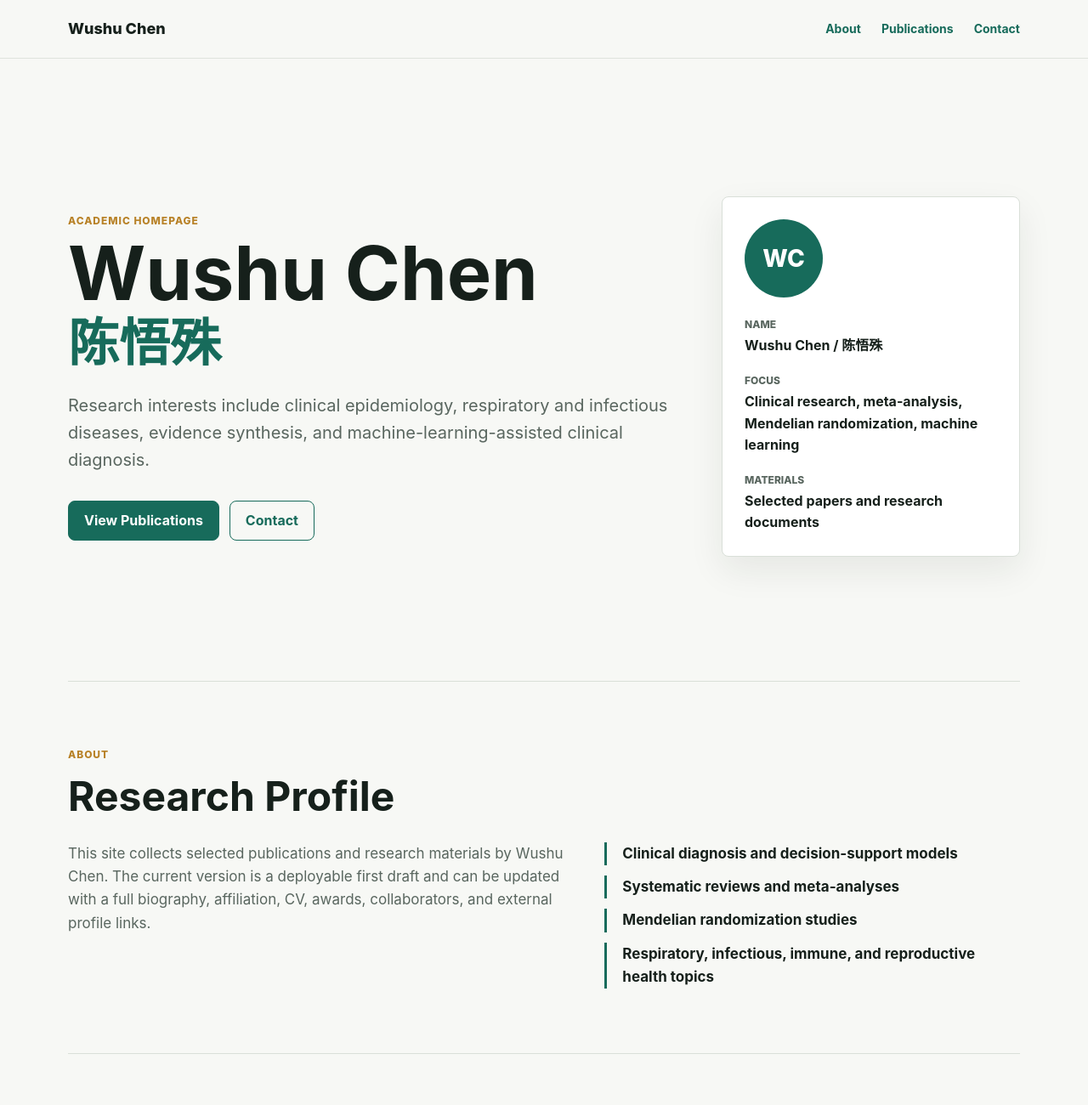
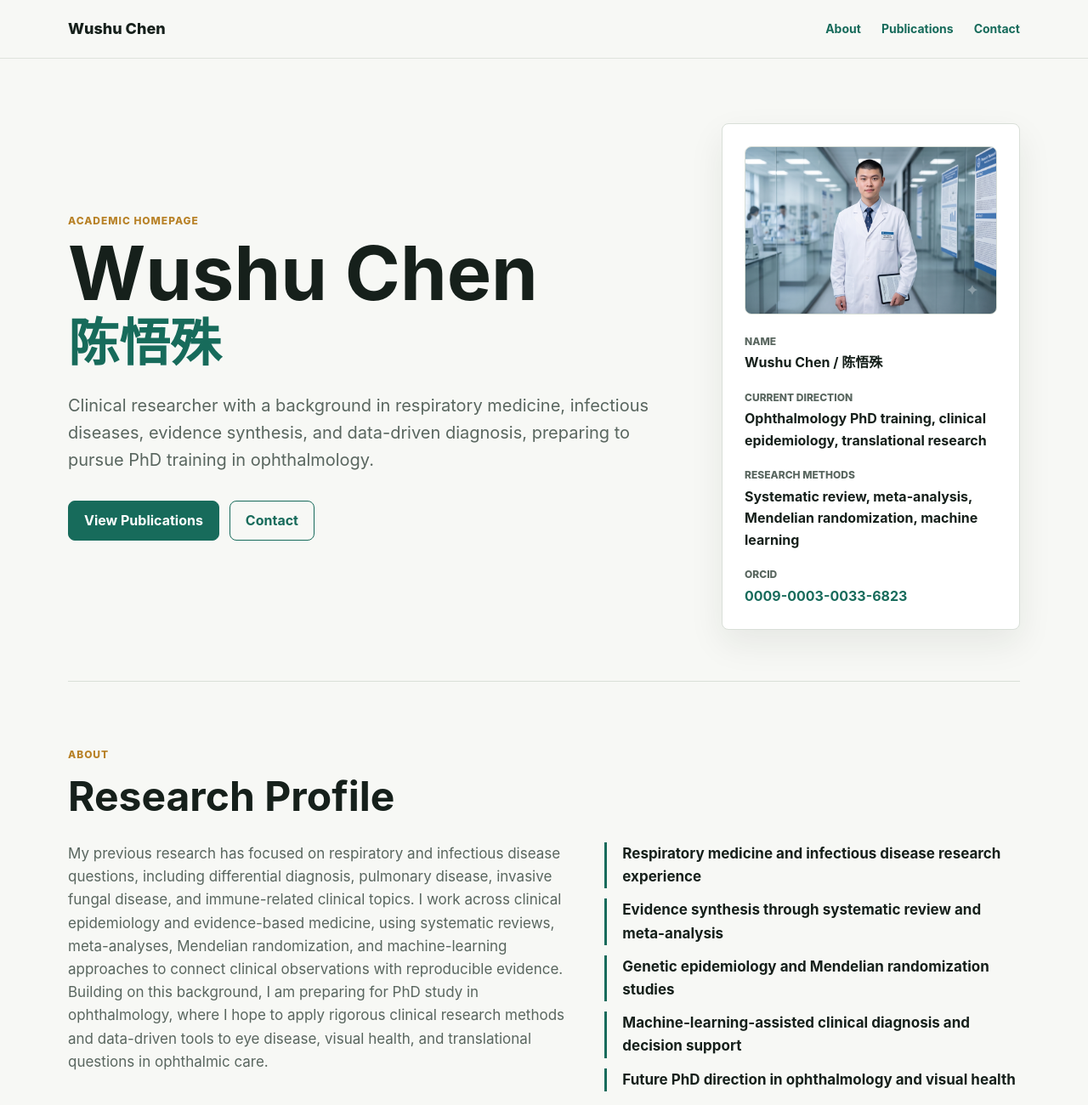
Before and after one commit to wuwususu/personal-academic-homepage, a plain HTML site: page index.html in a window 1280 px wide. Shown: the top 1300 px of the page at 85% size. Drawn offline with Linux system fonts and the light colour scheme.

Commit message:
Update profile photo and research profile

```diff
--- a/index.html
+++ b/index.html
@@ -28,8 +28,8 @@
           <p class="eyebrow">Academic Homepage</p>
           <h1>Wushu Chen <span>陈悟殊</span></h1>
           <p class="lead">
-            Research interests include clinical epidemiology, respiratory and infectious diseases,
-            evidence synthesis, and machine-learning-assisted clinical diagnosis.
+            Clinical researcher with a background in respiratory medicine, infectious diseases,
+            evidence synthesis, and data-driven diagnosis, preparing to pursue PhD training in ophthalmology.
           </p>
           <div class="hero-actions">
             <a class="button primary" href="#publications">View Publications</a>
@@ -37,19 +37,23 @@
           </div>
         </div>
         <aside class="profile-panel" aria-label="Profile summary">
-          <div class="avatar" aria-hidden="true">WC</div>
+          <img class="profile-photo" src="assets/profile/wushu-chen.png" alt="Portrait of Wushu Chen">
           <dl>
             <div>
               <dt>Name</dt>
               <dd>Wushu Chen / 陈悟殊</dd>
             </div>
             <div>
-              <dt>Focus</dt>
-              <dd>Clinical research, meta-analysis, Mendelian randomization, machine learning</dd>
+              <dt>Current Direction</dt>
+              <dd>Ophthalmology PhD training, clinical epidemiology, translational research</dd>
             </div>
             <div>
-              <dt>Materials</dt>
-              <dd>Selected papers and research documents</dd>
+              <dt>Research Methods</dt>
+              <dd>Systematic review, meta-analysis, Mendelian randomization, machine learning</dd>
+            </div>
+            <div>
+              <dt>ORCID</dt>
+              <dd><a href="https://orcid.org/0009-0003-0033-6823">0009-0003-0033-6823</a></dd>
             </div>
           </dl>
         </aside>
@@ -62,15 +66,21 @@
         </div>
         <div class="about-grid">
           <p>
-            This site collects selected publications and research materials by Wushu Chen.
-            The current version is a deployable first draft and can be updated with a full
-            biography, affiliation, CV, awards, collaborators, and external profile links.
+            My previous research has focused on respiratory and infectious disease questions,
+            including differential diagnosis, pulmonary disease, invasive fungal disease, and
+            immune-related clinical topics. I work across clinical epidemiology and evidence-based
+            medicine, using systematic reviews, meta-analyses, Mendelian randomization, and
+            machine-learning approaches to connect clinical observations with reproducible evidence.
+            Building on this background, I am preparing for PhD study in ophthalmology, where I hope
+            to apply rigorous clinical research methods and data-driven tools to eye disease,
+            visual health, and translational questions in ophthalmic care.
           </p>
           <ul class="highlights">
-            <li>Clinical diagnosis and decision-support models</li>
-            <li>Systematic reviews and meta-analyses</li>
-            <li>Mendelian randomization studies</li>
-            <li>Respiratory, infectious, immune, and reproductive health topics</li>
+            <li>Respiratory medicine and infectious disease research experience</li>
+            <li>Evidence synthesis through systematic review and meta-analysis</li>
+            <li>Genetic epidemiology and Mendelian randomization studies</li>
+            <li>Machine-learning-assisted clinical diagnosis and decision support</li>
+            <li>Future PhD direction in ophthalmology and visual health</li>
           </ul>
         </div>
       </section>
@@ -164,6 +174,7 @@
         </div>
         <div class="contact-grid">
           <a href="mailto:wushu_chen2003@163.com">wushu_chen2003@163.com</a>
+          <a href="https://orcid.org/0009-0003-0033-6823">ORCID: 0009-0003-0033-6823</a>
           <a href="https://github.com/wuwususu">GitHub: wuwususu</a>
         </div>
       </section>
--- a/styles.css
+++ b/styles.css
@@ -151,17 +151,16 @@ a:hover {
   box-shadow: var(--shadow);
 }
 
-.avatar {
-  display: grid;
-  place-items: center;
-  width: 92px;
-  height: 92px;
+.profile-photo {
+  display: block;
+  width: 100%;
+  max-height: 360px;
   margin-bottom: 22px;
-  border-radius: 50%;
-  background: var(--accent);
-  color: white;
-  font-size: 28px;
-  font-weight: 850;
+  border: 1px solid var(--line);
+  border-radius: 8px;
+  object-fit: cover;
+  object-position: center;
+  background: #eef1ed;
 }
 
 dl {
```
Also changed, not shown: assets/profile/wushu-chen.png (added).
